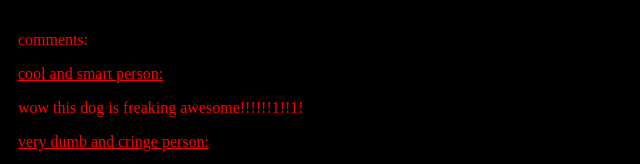
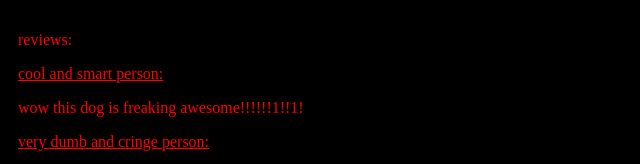
Before and after one commit to LPF116/LPF116.github.io, a plain HTML site: page index.html in a window 1280 px wide. Shown: the part 391-555 px from the top of the page, 0-640 px from the left. Drawn offline with Linux system fonts and the light colour scheme.

Commit message:
Update index.html

```diff
--- a/index.html
+++ b/index.html
@@ -15,19 +15,19 @@ There is also a very cool dog here. It gets me.</p>
 <div id="description"<p>Like him or not, you can't deny his swag factor. What a cool dog.</p>
 </div>
 
-<div id="comments">
-	<div class="comment">
-		<p> <br>comments:
+<div id="reviews">
+	<div class="review">
+		<p> <br>reviews:
 		</p>
-	<div class="comment">
+	<div class="review">
 		<p id="name"><u>cool and smart person:</u></p>
 		<p id="content">wow this dog is freaking awesome!!!!!!1!!1!</p>
 	</div>
-	<div class="comment">
+	<div class="review">
 		<p id="name"><u>very dumb and cringe person:</u></p>
 		<p id="content">this SUCKS and this dog is LAME!!!!</p>
 	</div>
-	<div class="comment">
+	<div class="review">
 		<p id="name"><u>just some guy</u></p>
 		<p id="content">haha dog lul</p>
 	</div>
```
